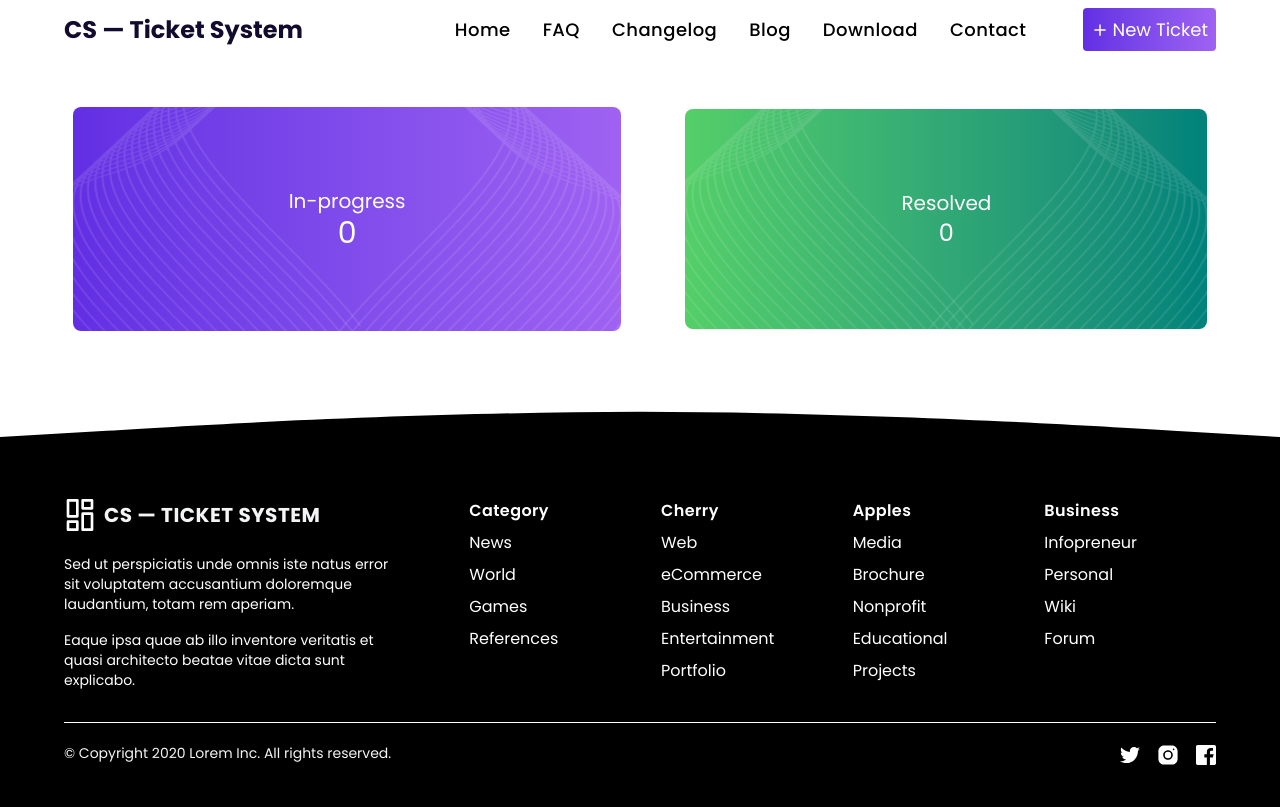
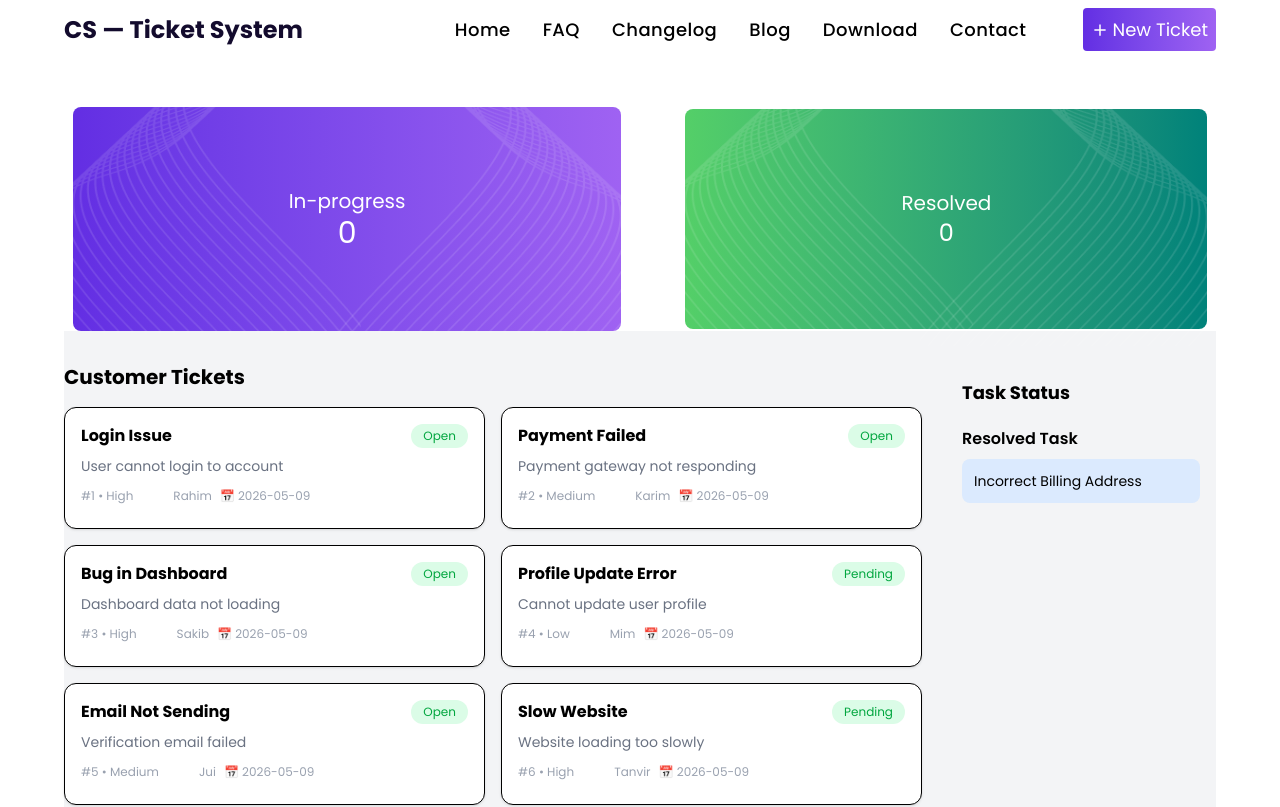
Before and after one commit to mizanur2734/ticketflow, a React (Vite) app: page / in a window 1280 px wide. Shown: the top 807 px of the page. Built offline with nearby package versions, Linux system fonts and the light colour scheme.

Commit message:
added the complate task

```diff
--- a/src/App.jsx
+++ b/src/App.jsx
@@ -2,13 +2,24 @@ import React from "react";
 import Navbar from "./components/Navbar";
 import Banner from "./components/Banner";
 import Footer from "./components/Footer";
+import TaskBoard from "./components/TaskBoard";
+import { Suspense } from "react";
 
+const fetchTickets = async () => {
+  const res = await fetch("/ticketsData.json");
+  return res.json();
+};
+
+const ticketData = fetchTickets();
 const App = () => {
   return (
     <div>
       <div className="mx-auto sm:max-w-xl md:max-w-full md:px-16 px-2">
         <Navbar />
         <Banner />
+        <Suspense fallback={<div>Loading...</div>}>
+          <TaskBoard ticketData={ticketData} />
+        </Suspense>
       </div>
       <Footer />
     </div>
--- a/src/components/Navbar.jsx
+++ b/src/components/Navbar.jsx
@@ -5,18 +5,18 @@ const Navbar = () => {
   const [isMenuOpen, setIsMenuOpen] = useState(false);
 
   return (
-      <div class="py-2">
-        <div class="relative z-50 flex items-center justify-between">
+      <div className="py-2">
+        <div className="relative z-50 flex items-center justify-between">
           <h3 className="text-[#130B2D] font-bold md:text-2xl text-xl">
             CS — Ticket System
           </h3>
-          <ul class="flex items-center hidden space-x-8 text-[18px] lg:flex">
+          <ul className="flex items-center hidden space-x-8 text-[18px] lg:flex">
             <li>
               <a
                 href="/"
                 aria-label="Our product"
                 title="Our product"
-                class="font-medium tracking-wide transition-colors duration-200 hover:text-teal-accent-400"
+                className="font-medium tracking-wide transition-colors duration-200 hover:text-teal-accent-400"
               >
                 Home
               </a>
@@ -26,7 +26,7 @@ const Navbar = () => {
                 href="/"
                 aria-label="Our product"
                 title="Our product"
-                class="font-medium tracking-wide transition-colors duration-200 hover:text-teal-accent-400"
+                className="font-medium tracking-wide transition-colors duration-200 hover:text-teal-accent-400"
               >
                 FAQ
               </a>
@@ -36,7 +36,7 @@ const Navbar = () => {
                 href="/"
                 aria-label="Product pricing"
                 title="Product pricing"
-                class="font-medium tracking-wide transition-colors duration-200 hover:text-teal-accent-400"
+                className="font-medium tracking-wide transition-colors duration-200 hover:text-teal-accent-400"
               >
                 Changelog
               </a>
@@ -46,7 +46,7 @@ const Navbar = () => {
                 href="/"
                 aria-label="About us"
                 title="About us"
-                class="font-medium tracking-wide transition-colors duration-200 hover:text-teal-accent-400"
+                className="font-medium tracking-wide transition-colors duration-200 hover:text-teal-accent-400"
               >
                 Blog
               </a>
@@ -56,7 +56,7 @@ const Navbar = () => {
                 href="/"
                 aria-label="About us"
                 title="About us"
-                class="font-medium tracking-wide transition-colors duration-200 hover:text-teal-accent-400"
+                className="font-medium tracking-wide transition-colors duration-200 hover:text-teal-accent-400"
               >
                 Download
               </a>
@@ -66,7 +66,7 @@ const Navbar = () => {
                 href="/"
                 aria-label="About us"
                 title="About us"
-                class="font-medium tracking-wide transition-colors duration-200 hover:text-teal-accent-400"
+                className="font-medium tracking-wide transition-colors duration-200 hover:text-teal-accent-400"
               >
                 Contact
               </a>
@@ -79,14 +79,14 @@ const Navbar = () => {
                 </button>
             </li>
           </ul>
-          <div class="lg:hidden">
+          <div className="lg:hidden">
             <button
               aria-label="Open Menu"
               title="Open Menu"
-              class="p-2 -mr-1 transition duration-200 rounded focus:outline-none focus:shadow-outline"
+              className="p-2 -mr-1 transition duration-200 rounded focus:outline-none focus:shadow-outline"
               onClick={() => setIsMenuOpen(true)}
             >
-              <svg class="w-5 text-gray-600" viewBox="0 0 24 24">
+              <svg className="w-5 text-gray-600" viewBox="0 0 24 24">
                 <path
                   fill="currentColor"
                   d="M23,13H1c-0.6,0-1-0.4-1-1s0.4-1,1-1h22c0.6,0,1,0.4,1,1S23.6,13,23,13z"
@@ -102,9 +102,9 @@ const Navbar = () => {
               </svg>
             </button>
             {isMenuOpen && (
-              <div class="absolute top-0 left-0 w-full">
-                <div class="p-5 bg-white border rounded shadow-sm">
-                  <div class="flex items-center justify-between mb-4">
+              <div className="absolute top-0 left-0 w-full">
+                <div className="p-5 bg-white border rounded shadow-sm">
+                  <div className="flex items-center justify-between mb-4">
                     <div>
                       <h3>CS — Ticket System</h3>
                     </div>
@@ -112,10 +112,10 @@ const Navbar = () => {
                       <button
                         aria-label="Close Menu"
                         title="Close Menu"
-                        class="p-2 -mt-2 -mr-2 transition duration-200 rounded hover:bg-gray-200 focus:bg-gray-200 focus:outline-none focus:shadow-outline"
+                        className="p-2 -mt-2 -mr-2 transition duration-200 rounded hover:bg-gray-200 focus:bg-gray-200 focus:outline-none focus:shadow-outline"
                         onClick={() => setIsMenuOpen(false)}
                       >
-                        <svg class="w-5 text-gray-600" viewBox="0 0 24 24">
+                        <svg className="w-5 text-gray-600" viewBox="0 0 24 24">
                           <path
                             fill="currentColor"
                             d="M19.7,4.3c-0.4-0.4-1-0.4-1.4,0L12,10.6L5.7,4.3c-0.4-0.4-1-0.4-1.4,0s-0.4,1,0,1.4l6.3,6.3l-6.3,6.3 c-0.4,0.4-0.4,1,0,1.4C4.5,19.9,4.7,20,5,20s0.5-0.1,0.7-0.3l6.3-6.3l6.3,6.3c0.2,0.2,0.5,0.3,0.7,0.3s0.5-0.1,0.7-0.3 c0.4-0.4,0.4-1,0-1.4L13.4,12l6.3-6.3C20.1,5.3,20.1,4.7,19.7,4.3z"
@@ -125,13 +125,13 @@ const Navbar = () => {
                     </div>
                   </div>
                   <nav>
-                    <ul class="space-y-4">
+                    <ul className="space-y-4">
                       <li>
                         <a
                           href="/"
                           aria-label="Our product"
                           title="Our product"
-                          class="font-medium tracking-wide text-gray-700 transition-colors duration-200 hover:text-deep-purple-accent-400"
+                          className="font-medium tracking-wide text-gray-700 transition-colors duration-200 hover:text-deep-purple-accent-400"
                         >
                           FAQ
                         </a>
@@ -141,7 +141,7 @@ const Navbar = () => {
                           href="/"
                           aria-label="Our product"
                           title="Our product"
-                          class="font-medium tracking-wide text-gray-700 transition-colors duration-200 hover:text-deep-purple-accent-400"
+                          className="font-medium tracking-wide text-gray-700 transition-colors duration-200 hover:text-deep-purple-accent-400"
                         >
                           Changelog
                         </a>
@@ -151,7 +151,7 @@ const Navbar = () => {
                           href="/"
                           aria-label="Product pricing"
                           title="Product pricing"
-                          class="font-medium tracking-wide text-gray-700 transition-colors duration-200 hover:text-deep-purple-accent-400"
+                          className="font-medium tracking-wide text-gray-700 transition-colors duration-200 hover:text-deep-purple-accent-400"
                         >
                           Blog
                         </a>
@@ -161,7 +161,7 @@ const Navbar = () => {
                           href="/"
                           aria-label="About us"
                           title="About us"
-                          class="font-medium tracking-wide text-gray-700 transition-colors duration-200 hover:text-deep-purple-accent-400"
+                          className="font-medium tracking-wide text-gray-700 transition-colors duration-200 hover:text-deep-purple-accent-400"
                         >
                           Download
                         </a>
@@ -169,7 +169,7 @@ const Navbar = () => {
                       <li>
                         <a
                           href="/"
-                          class="inline-flex items-center justify-center w-full h-12 px-6 font-medium tracking-wide text-white transition duration-200 rounded shadow-md bg-deep-purple-accent-400 hover:bg-deep-purple-accent-700 focus:shadow-outline focus:outline-none"
+                          className="inline-flex items-center justify-center w-full h-12 px-6 font-medium tracking-wide text-white transition duration-200 rounded shadow-md bg-deep-purple-accent-400 hover:bg-deep-purple-accent-700 focus:shadow-outline focus:outline-none"
                           aria-label="Sign up"
                           title="Sign up"
                         >
--- /dev/null
+++ b/src/components/TaskBoard.jsx
@@ -0,0 +1,77 @@
+import React from "react";
+import { useState } from "react";
+import { use } from "react";
+
+const TaskBoard = ({ ticketData }) => {
+  const tickets = use(ticketData);
+ const [tasks, setTasks] = useState([])
+
+//  add task
+const handleAddTask = (ticket) => {
+    const exits = tasks.find(task => task.id === ticket.id);
+    if (exits) {
+       alert("Task already exists")
+    }
+    setTasks([...tasks, ticket]);
+};
+
+// complete task
+const handleComplete = (id) => {
+    const remainingTasks = tasks.filter(task => task.id !== id);
+    setTasks(remainingTasks);
+    alert('Task Completed')
+}
+  return (
+    <div className="min-h-screen bg-gray-100 pt-8 grid grid-cols-1 md:grid-cols-4 gap-6">
+      {/* LEFT SIDE - Customer Tickets */}
+      <div className="md:col-span-3">
+        <h2 className="text-xl font-bold mb-4">Customer Tickets</h2>
+        <div className="grid md:grid-cols-2 gap-4">
+          {/* Ticket Card */}
+          {tickets.map((ticket) => (
+            <div onClick={() =>handleAddTask(ticket)} className="bg-white p-4 rounded-xl shadow border">
+              <div className="flex justify-between items-center mb-2">
+                <h3 className="font-bold">
+                  {ticket.title}
+                </h3>
+                <span className="text-xs bg-green-100 text-green-600 px-3 py-1 rounded-full">
+                  {ticket.status}
+                </span>
+              </div>
+
+              <p className="text-sm text-gray-500 mb-3">
+                {ticket.description}
+              </p>
+
+              <div className="flex text-xs text-gray-400 mb-2">
+                <span>#{ticket.id} • {ticket.priority}</span>
+                <span className="ml-10">{ticket.customer}</span>
+                <span className="ml-2">📅 {ticket.createdAt}</span>
+              </div>
+            </div>
+          ))}
+        </div>
+      </div>
+
+      {/* RIGHT SIDE - TASK STATUS */}
+      <div className=" p-4 rounded-xl h-fit">
+        <h2 className="text-lg font-bold mb-4">Task Status</h2>
+        {
+            tasks.map(task => <div className="bg-white p-3 shadow rounded-lg mb-3">
+          <p className="font-semibold mb-2">Payment Failed - Card Declined</p>
+          <button onClick={() => handleComplete(task.id)} className="w-full bg-green-500 text-white py-2 rounded-lg">
+            Complete
+          </button>
+        </div>)
+        }
+
+        <h3 className="font-semibold mt-5 mb-2">Resolved Task</h3>
+        <div className="bg-blue-100 p-3 rounded-lg text-sm">
+          Incorrect Billing Address
+        </div>
+      </div>
+    </div>
+  );
+};
+
+export default TaskBoard;
```
